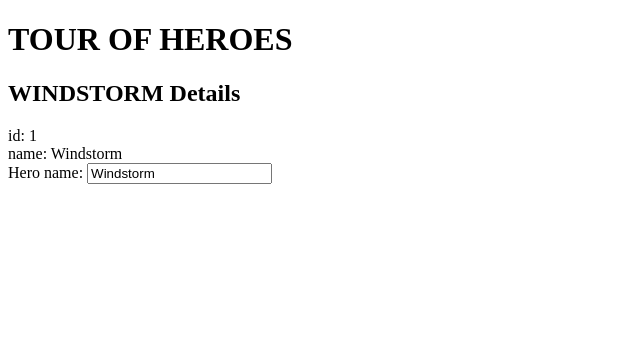
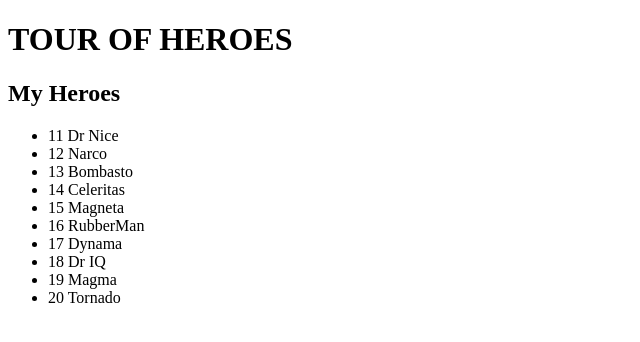
Before and after one commit to Kosai-Al-Ghanom/Angular-tour, an Angular app in the folder heroes/: page / in a window 1280 px wide. Shown: the top 342 px of the page, without its empty margins (0-640 px from the left). Built offline with nearby package versions, Linux system fonts and the light colour scheme.

Commit message:
displaying heroes

```diff
--- a/heroes/src/app/heroes/heroes.component.html
+++ b/heroes/src/app/heroes/heroes.component.html
@@ -1,8 +1,6 @@
-<h2>{{hero.name | uppercase}} Details</h2>
-<div><span>id: </span>{{hero.id}}</div>
-<div><span>name: </span>{{hero.name}}</div>
-
-<div>
-    <label for="name">Hero name: </label>
-    <input id="name" [(ngModel)]="hero.name" placeholder="name">
-  </div>
+<h2>My Heroes</h2>
+<ul class="heroes">
+  <li *ngFor="let hero of heroes">
+    <span class="badge">{{hero.id}}</span> {{hero.name}}
+  </li>
+</ul>
--- a/heroes/src/app/heroes/heroes.component.ts
+++ b/heroes/src/app/heroes/heroes.component.ts
@@ -1,5 +1,5 @@
 import { Component, OnInit } from '@angular/core';
-import { Hero } from '../hero';
+import { HEROES } from '../mock-heroes';
 
 @Component({
   selector: 'app-heroes',
@@ -8,10 +8,7 @@
 })
 export class HeroesComponent implements OnInit {
 
-  hero: Hero = {
-    id: 1,
-    name: 'Windstorm'
-  }
+  heroes = HEROES;
 
   constructor() { }
 
```
